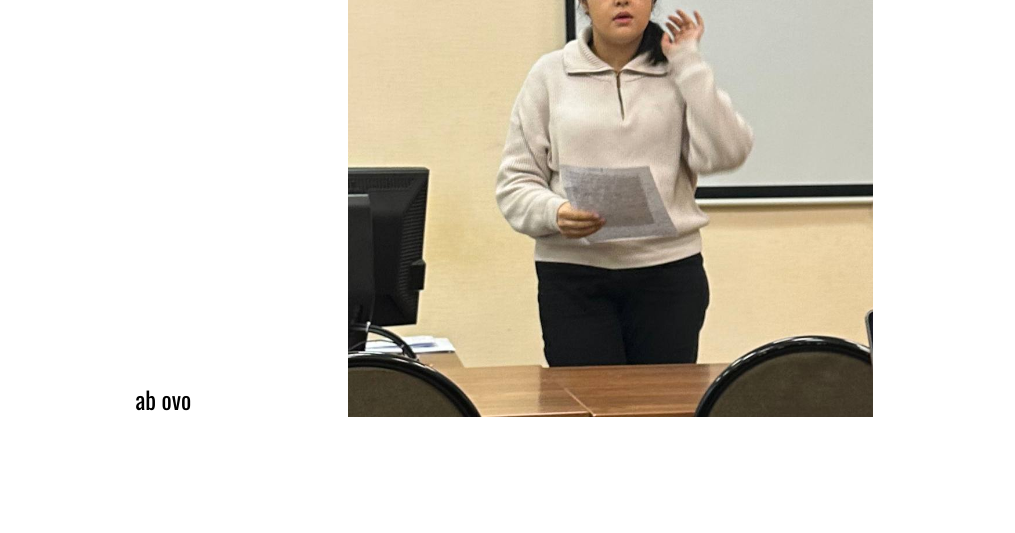
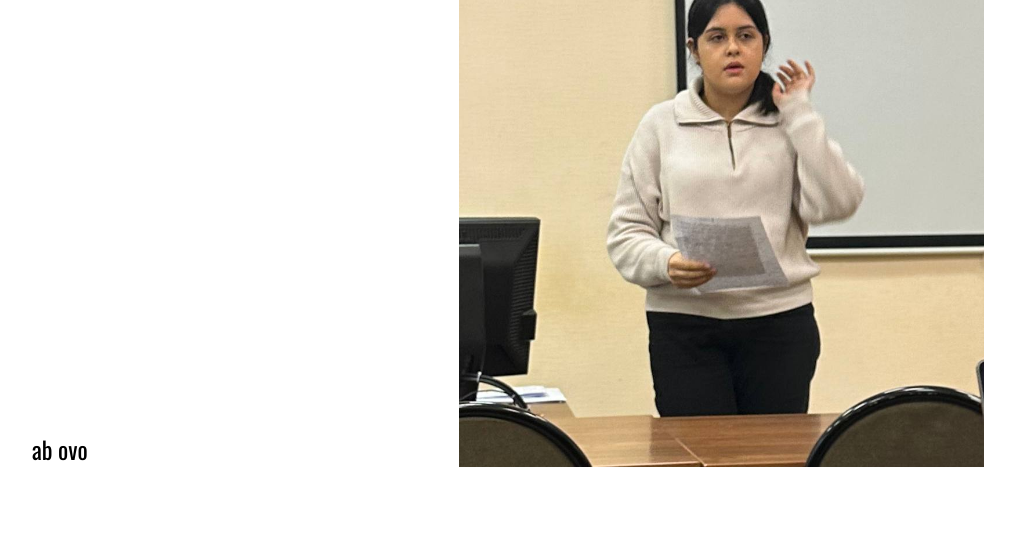
Before and after one commit to abbasthetics/abbasthetics.github.io, a plain HTML site: page index.html in a window 1280 px wide. Shown: the part 283-816 px from the top of the page, without its empty margins (136-1151 px from the left). Drawn offline with nearby package versions, Linux system fonts and the light colour scheme.

Commit message:
Update style.css

```diff
--- a/style.css
+++ b/style.css
@@ -1,8 +1,7 @@
 body {
     font-family: 'Oswald', sans-serif;
     width: 1057px;
-    margin: auto;
-    max-height: 80vh;
+    height: 100vh;
 }
 
 .da {
@@ -10,6 +9,9 @@ body {
     justify-content: center;
     margin: auto 160px;
     gap: 40px;
+    position: absolute;
+    top: 50%;
+    transform: translateY(-50%);
 }
 
 .text {
```
